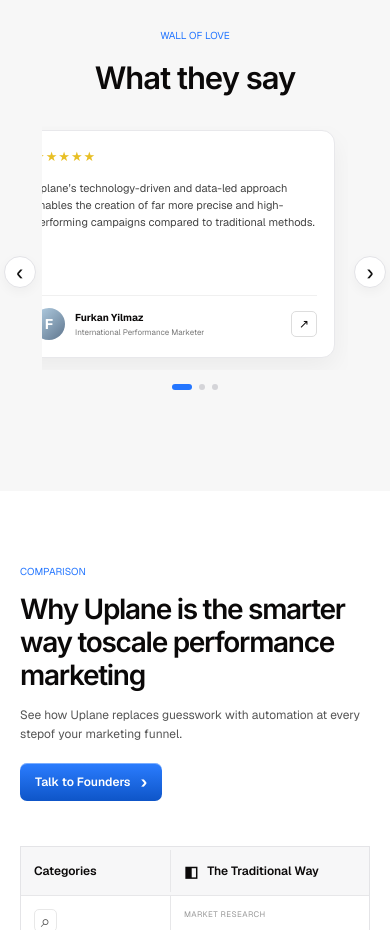
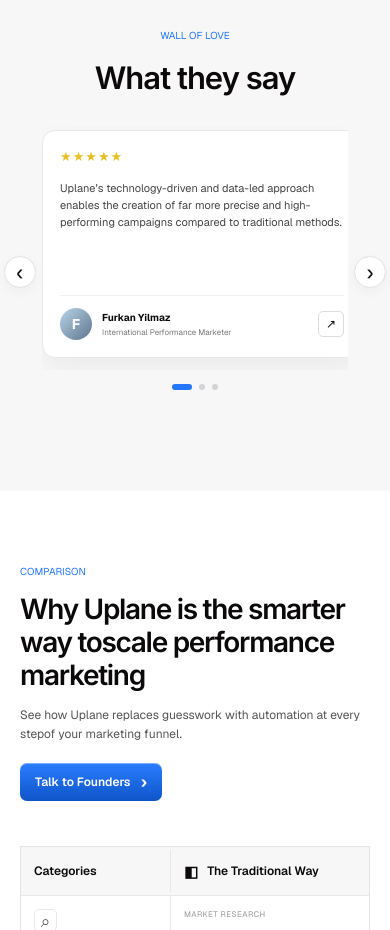
Before and after one commit to adityajadhav19/uplane-website, a Next.js app: page / in a window 390 px wide. Shown: the part 4980-5910 px from the top of the page. Built offline with nearby package versions, Linux system fonts and the light colour scheme.

Commit message:
Make testimonial carousel mobile-only

```diff
--- a/app/page.tsx
+++ b/app/page.tsx
@@ -1,5 +1,5 @@
 "use client";
-import { useState } from "react";
+import { useState, type CSSProperties } from "react";
 const featureData = [
   { title: "Market research", copy: "Automatically analyze competitor’s top ads, identify real-time trends, and leverage market insights to fuel smarter ad creation.", kind: "research" },
   { title: "Ad creation", copy: "Automatically generate high-performing ad creatives based on previous market research, top performing creatives, or your ideas.", kind: "ads" },
@@ -44,7 +44,7 @@ function Reviews() {
     <div className="reviews-carousel" aria-label="Customer testimonials">
       <button className="reviews-arrow reviews-prev" type="button" onClick={() => move(-1)} aria-label="Previous testimonial">‹</button>
       <div className="reviews-viewport">
-        <div className="reviews-track" style={{ marginLeft: `calc(50% - ${active * 378 + 180}px)` }}>
+        <div className="reviews-track" style={{ "--active-index": active } as CSSProperties}>
           {visibleReviews.map((review, index) => (
             <article className={`review-card ${index % reviews.length === active ? "review-active" : ""}`} key={index} aria-hidden={index % reviews.length !== active && index % reviews.length !== (active + 1) % reviews.length && index % reviews.length !== (active + reviews.length - 1) % reviews.length}>
               <div className="stars">★★★★★</div>
```
